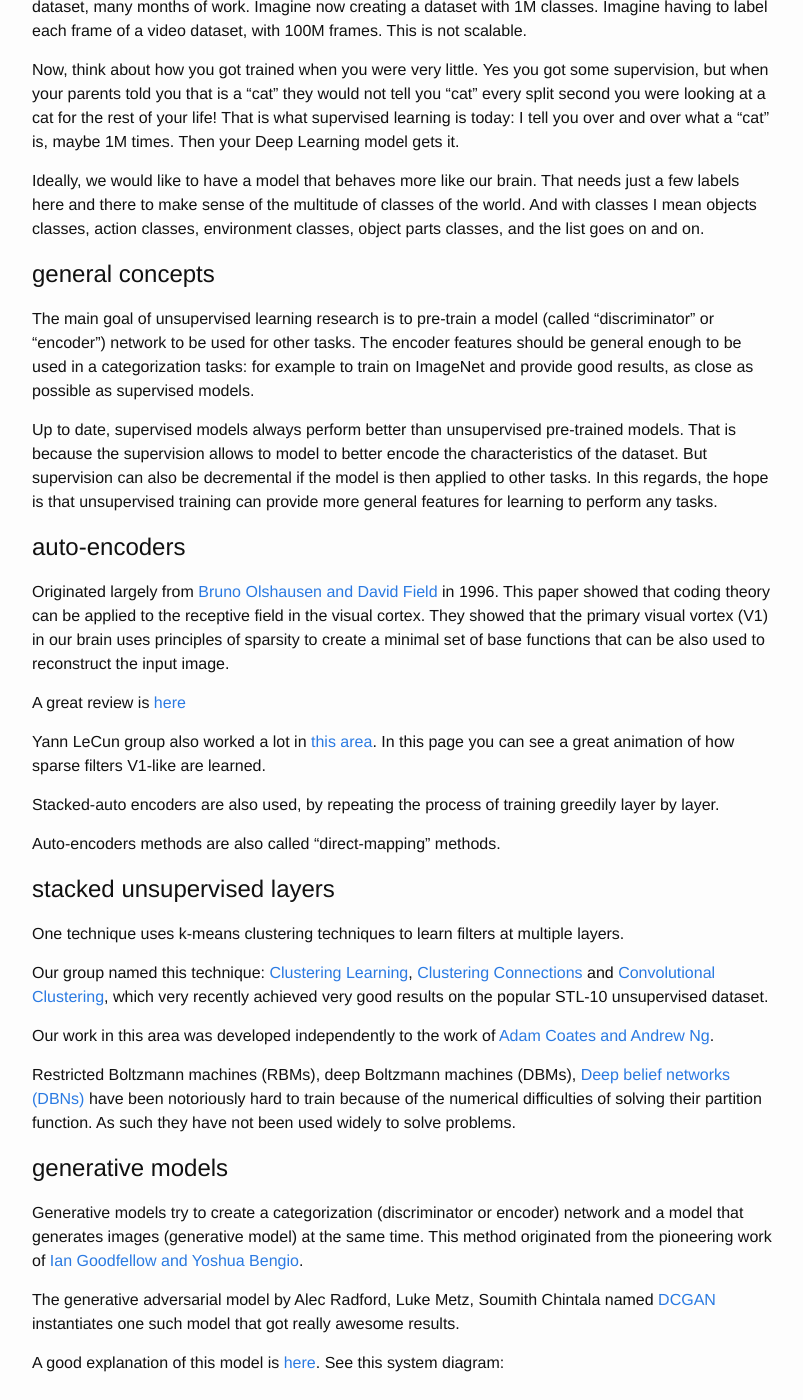
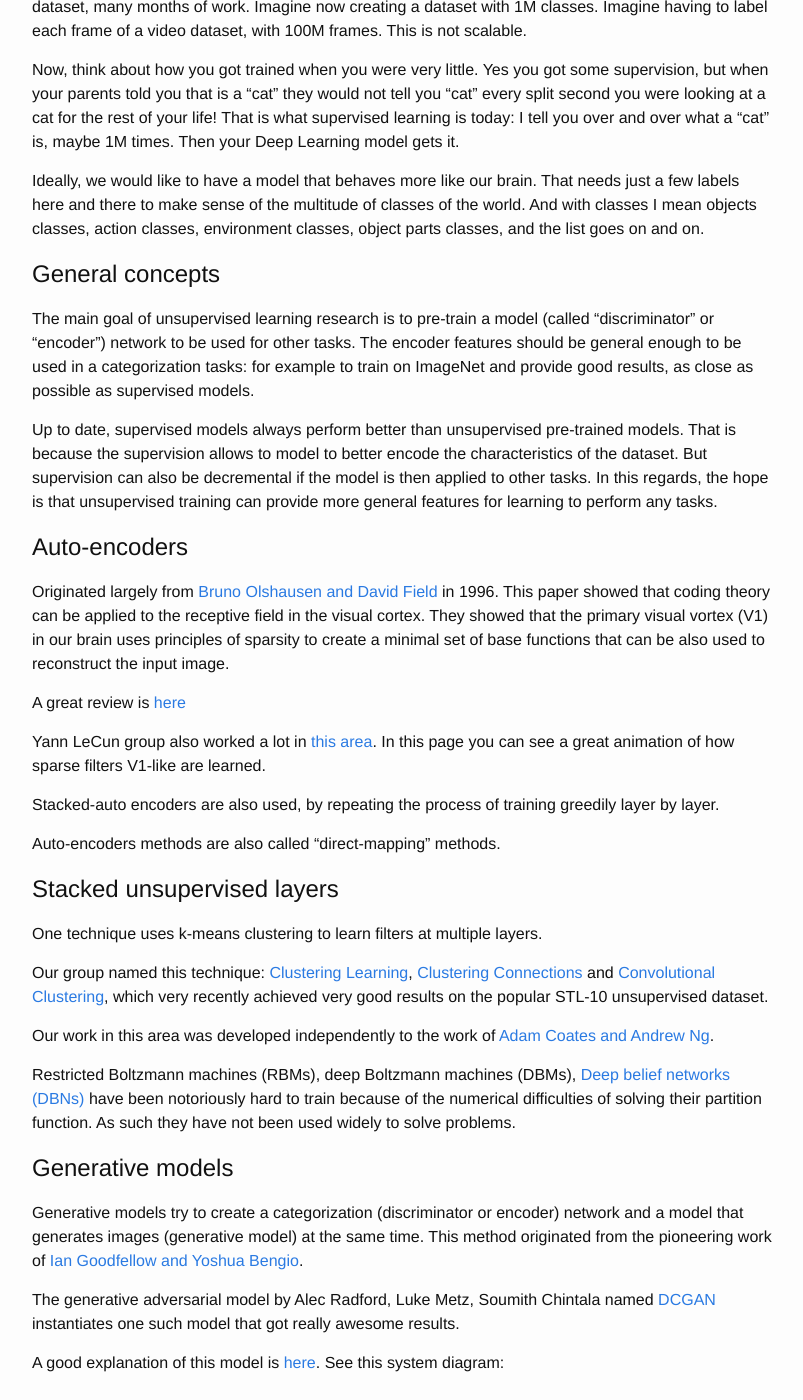
Before and after one commit to culurciello/culurciello.github.io, a Jekyll site: the page built from _posts/2016-06-10-unsup.markdown, in a window 1280 px wide and 1400 px high, scrolled down 382 px. Shown: the whole window, without its empty margins (238-1041 px from the left). Built offline with Jekyll 4.4.1, drawn with Linux system fonts in a browser that asks for light colours; some of the changed text lies outside the part shown.

```diff
--- a/_posts/2016-06-10-unsup.markdown
+++ b/_posts/2016-06-10-unsup.markdown
@@ -13,14 +13,14 @@ Now, think about how you got trained when you were very little. Yes you got some
 
 Ideally, we would like to have a model that behaves more like our brain. That needs just a few labels here and there to make sense of the multitude of classes of the world. And with classes I mean objects classes, action classes, environment classes, object parts classes, and the list goes on and on.
 
-# general concepts
+# General concepts
 
 The main goal of unsupervised learning research is to pre-train a model  (called "discriminator" or "encoder") network to be used for other tasks. The encoder features should be general enough to be used in a categorization tasks: for example to train on ImageNet and provide good results, as close as possible as supervised models.
 
 Up to date, supervised models always perform better than unsupervised pre-trained models. That is because the supervision allows to model to better encode the characteristics of the dataset. But supervision can also be decremental if the model is then applied to other tasks. In this regards, the hope is that unsupervised training can provide more general features for learning to perform any tasks.
 
 
-# auto-encoders
+# Auto-encoders
 
 Originated largely from [Bruno Olshausen and David Field](http://redwood.psych.cornell.edu/papers/olshausen_field_1997.pdf) in 1996. This paper showed that coding theory can be applied to the receptive field in the visual cortex. They showed that the primary visual vortex (V1) in our brain uses principles of sparsity to create a minimal set of base functions that can be also used to reconstruct the input image.
 
@@ -34,10 +34,10 @@ Auto-encoders methods are also called "direct-mapping" methods.
 
 
 
-# stacked unsupervised layers
+# Stacked unsupervised layers
 
 
-One technique uses k-means clustering techniques to learn filters at multiple layers.
+One technique uses k-means clustering to learn filters at multiple layers.
 
 Our group named this technique: [Clustering Learning](http://arxiv.org/abs/1301.2820), [Clustering Connections](http://arxiv.org/abs/1306.0152) and [Convolutional Clustering](http://arxiv.org/abs/1511.06241), which very recently achieved very good results on the popular STL-10 unsupervised dataset.
 
@@ -47,7 +47,7 @@ Restricted Boltzmann machines (RBMs), deep Boltzmann
 machines (DBMs), [Deep belief networks (DBNs)](https://www.cs.toronto.edu/~hinton/absps/fastnc.pdf) have been notoriously hard to train because of the numerical difficulties of solving their partition function. As such they have not been used widely to solve problems.
 
 
-# generative models
+# Generative models
 
 Generative models try to create a categorization (discriminator or encoder) network and a model that generates images (generative model) at the same time. This method originated from the pioneering work of [Ian Goodfellow and Yoshua Bengio](http://arxiv.org/abs/1406.2661).
 
```
Also changed, not shown: other parts of _posts/2016-06-10-unsup.markdown (+5 -3 lines).
